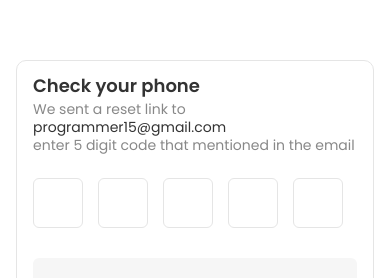
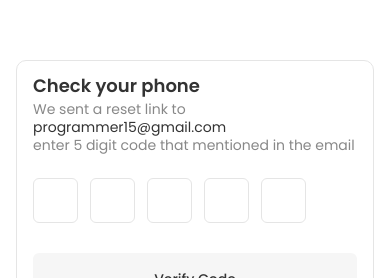
Before and after one commit to hasibulhasananik40420/Tailorfit-Fronteed, a React (Vite) app: page /verify-code in a window 390 px wide. Shown: the part 142-420 px from the top of the page. Built offline with nearby package versions, Linux system fonts and the light colour scheme.

Commit message:
login forgot and verify page done

```diff
--- a/src/pages/VerifyCode.tsx
+++ b/src/pages/VerifyCode.tsx
@@ -55,7 +55,7 @@ const VerifyCode = () => {
               </p>
 
               <form>
-                <div className="md:mt-[30px] mt-6 flex justify-start items-center md:gap-[30px] gap-[15px]">
+                <div className="md:mt-[30px] mt-6 flex justify-start items-center md:gap-[30px] gap-[12px]">
                 {code.map((digit, index) => (
                     <input
                       key={index}
@@ -65,7 +65,7 @@ const VerifyCode = () => {
                       ref={(el) => (inputRefs.current[index] = el as HTMLInputElement)}
                       onChange={handleInputChange(index)}
                       onFocus={handleInputFocus(index)}
-                      className={`md:w-[60px] md:h-[60px] w-[50px] h-[50px] rounded-[6px] border-[1px] ${
+                      className={`md:w-[60px] md:h-[60px] w-[45px] h-[45px] rounded-[6px] border-[1px] ${
                         digit !== "" && !/^[0-9]$/.test(digit)
                           ? "border-[1.5px] border-[#F00C89]"
                           : digit !== ""
```
